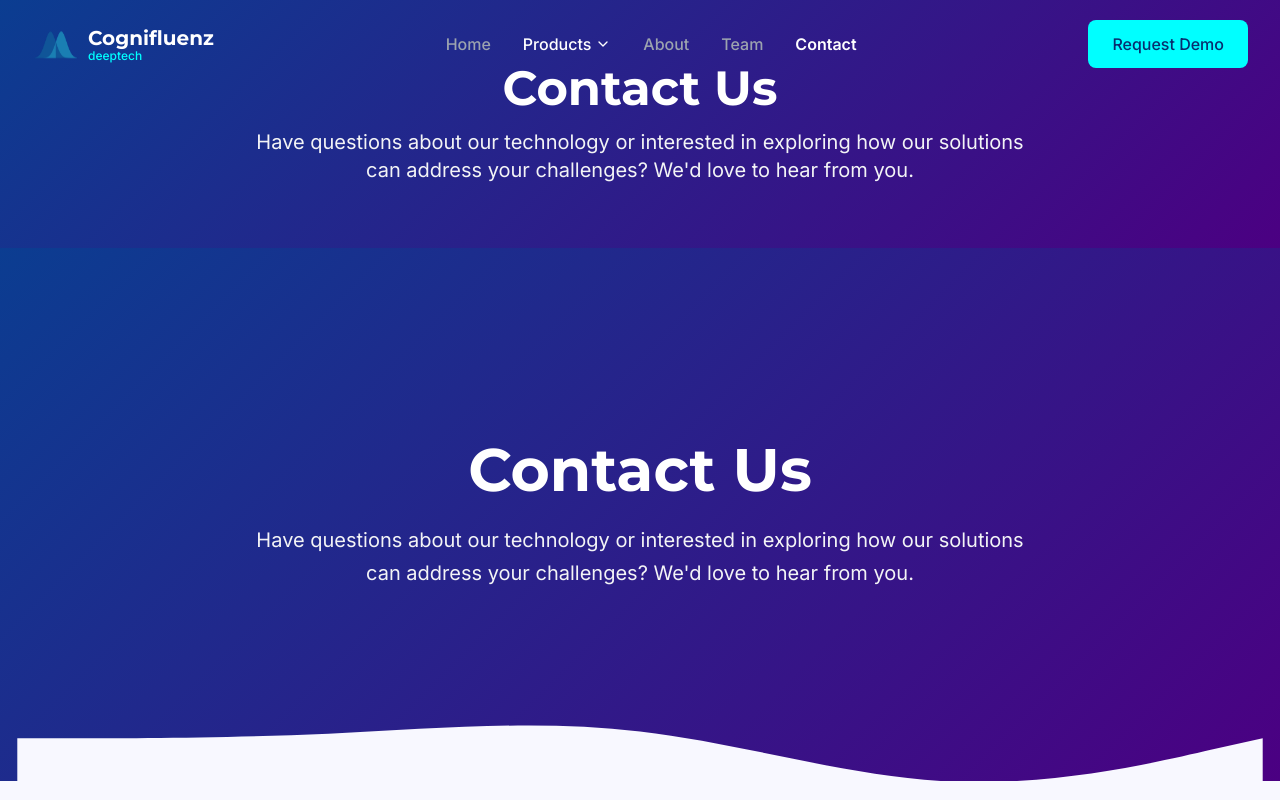
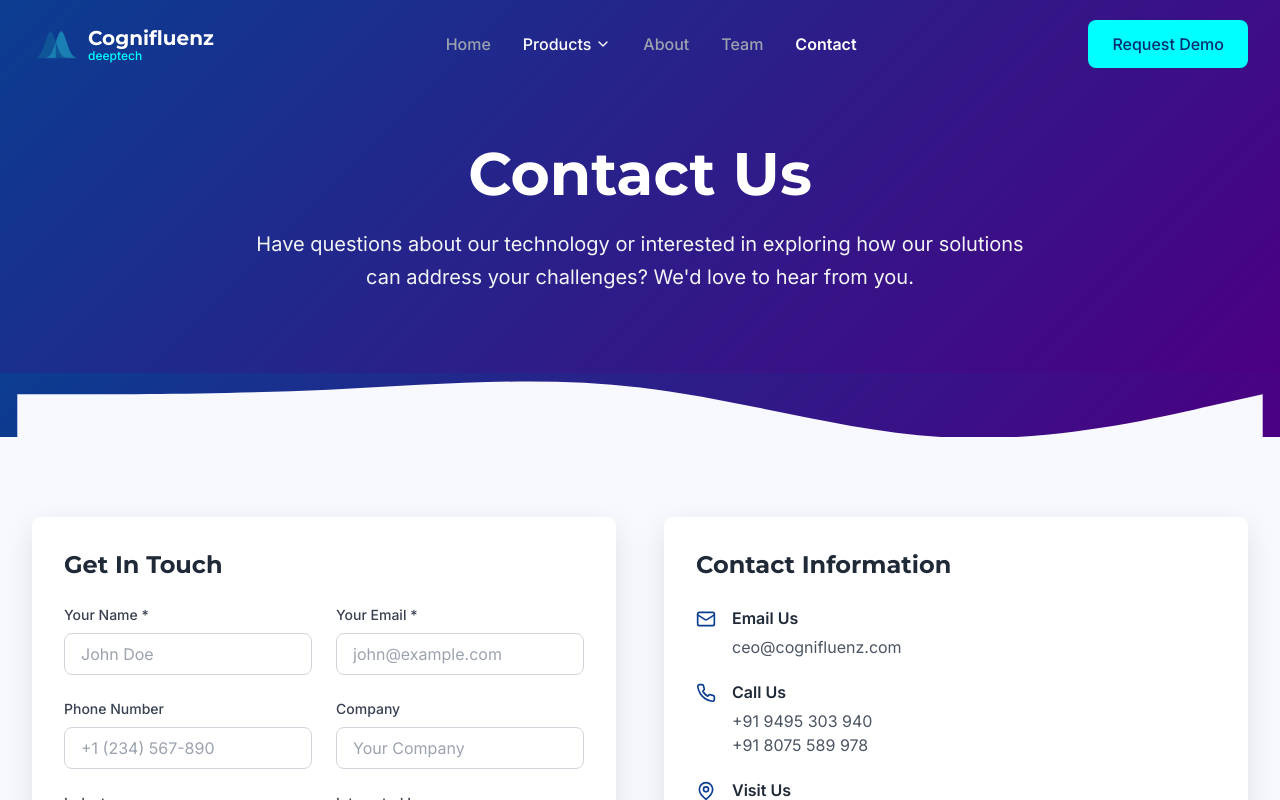
Before and after one commit to sidharth-n/congnifluenz-landing-page, a React (Vite) app: page /contact in a window 1280 px wide. Shown: the top 800 px of the page. Built offline with nearby package versions, Linux system fonts and the light colour scheme.

Commit message:
udpate hero section

```diff
--- a/src/components/common/PageHeader.tsx
+++ b/src/components/common/PageHeader.tsx
@@ -7,13 +7,13 @@ interface PageHeaderProps {
 
 const PageHeader: React.FC<PageHeaderProps> = ({ title, subtitle }) => {
   return (
-    <div className="bg-gradient-primary py-12 md:py-16">
+    <div className="bg-gradient-primary pt-32 pb-16 md:pt-36 md:pb-20">
       <div className="container-custom">
-        <h1 className="text-3xl md:text-4xl lg:text-5xl font-bold text-white mb-4 text-center">
+        <h1 className="text-4xl md:text-5xl lg:text-6xl font-bold text-white mb-6 text-center">
           {title}
         </h1>
         {subtitle && (
-          <p className="text-xl text-gray-100 text-center max-w-3xl mx-auto">
+          <p className="text-xl text-gray-100 text-center max-w-3xl mx-auto leading-relaxed">
             {subtitle}
           </p>
         )}
--- a/src/components/home/ContactSection.tsx
+++ b/src/components/home/ContactSection.tsx
@@ -36,7 +36,24 @@ const ContactSection = () => {
     e.preventDefault()
     setIsSubmitting(true)
 
-    // Simulate form submission
+    // Create email body
+    const emailBody = `
+      Name: ${formData.name}
+      Email: ${formData.email}
+      Company: ${formData.company}
+      Product Interest: ${formData.product}
+      Message: ${formData.message}
+    `
+
+    // Prepare mailto URL
+    const mailtoUrl = `mailto:ceo@cognifluenz.com?subject=Home Page Contact Form&body=${encodeURIComponent(
+      emailBody
+    )}`
+
+    // Open the user's email client
+    window.open(mailtoUrl)
+
+    // Show success message and reset form
     setTimeout(() => {
       setIsSubmitting(false)
       setIsSubmitted(true)
@@ -52,7 +69,7 @@ const ContactSection = () => {
       setTimeout(() => {
         setIsSubmitted(false)
       }, 5000)
-    }, 1500)
+    }, 1000)
   }
 
   return (
--- a/src/components/home/HeroSection.tsx
+++ b/src/components/home/HeroSection.tsx
@@ -24,9 +24,10 @@ const HeroSection = () => {
             initial={{ opacity: 0, y: 30 }}
             animate={{ opacity: 1, y: 0 }}
             transition={{ duration: 1, delay: 0.3 }}
-            className="text-white text-4xl md:text-5xl lg:text-6xl mb-10 md:mb-12 font-extralight tracking-wide"
+            className="text-white text-4xl md:text-6xl lg:text-7xl mb-10 md:mb-12 font-light tracking-tight leading-tight"
           >
-            Intelligent algorithms for deep problems
+            Intelligent algorithms
+            <br className="hidden sm:block" /> for deep problems
           </motion.h2>
 
           <div className="flex flex-col items-center">
@@ -34,17 +35,25 @@ const HeroSection = () => {
               initial={{ opacity: 0 }}
               animate={{ opacity: 1 }}
               transition={{ duration: 0.5, delay: 0.8 }}
-              className="text-white font-mono tracking-wider mb-12 md:mb-16 text-sm md:text-base"
+              className="inline-flex items-center px-6 py-2 bg-opacity-10 backdrop-blur-sm bg-white rounded-full mb-12 md:mb-16"
             >
-              AI • COMPUTER VISION • SIGNAL PROCESSING
+              <span className="text-white font-mono tracking-wider text-sm md:text-base">
+                <span className="text-accent font-medium">AI</span> •{" "}
+                <span className="text-blue-300">COMPUTER VISION</span> •{" "}
+                <span className="text-cyan-300">SIGNAL PROCESSING</span>
+              </span>
             </motion.div>
 
             <motion.div
               initial={{ opacity: 0 }}
               animate={{ opacity: 1 }}
               transition={{ duration: 0.5, delay: 1.3 }}
+              className="transform hover:scale-105 transition-transform duration-300"
             >
-              <Link to="/contact" className="btn-accent">
+              <Link
+                to="/contact"
+                className="btn-accent py-3 px-8 text-lg font-medium shadow-lg shadow-accent/20 hover:shadow-accent/40 transition-shadow"
+              >
                 Request Demo
               </Link>
             </motion.div>
@@ -63,6 +72,7 @@ const HeroSection = () => {
         <motion.div
           animate={{ y: [0, 10, 0] }}
           transition={{ duration: 2, repeat: Infinity }}
+          className="bg-opacity-20 backdrop-blur-sm bg-white rounded-full p-2 hover:bg-opacity-30 transition-all"
         >
           <ChevronDown size={32} className="text-white" />
         </motion.div>
--- a/src/pages/ContactPage.tsx
+++ b/src/pages/ContactPage.tsx
@@ -38,7 +38,28 @@ const ContactPage = () => {
     e.preventDefault()
     setIsSubmitting(true)
 
-    // Simulate form submission
+    // Create email body
+    const emailBody = `
+      Name: ${formData.name}
+      Email: ${formData.email}
+      Phone: ${formData.phone}
+      Company: ${formData.company}
+      Industry: ${formData.industry}
+      Interest: ${formData.interest}
+      Source: ${formData.source}
+      Message: ${formData.message}
+    `
+
+    // Prepare mailto URL (this will open the user's email client)
+    const mailtoUrl = `mailto:ceo@cognifluenz.com?subject=Contact Form Submission from ${encodeURIComponent(
+      formData.name
+    )}&body=${encodeURIComponent(emailBody)}`
+
+    // In a production site, you'd likely use a service like EmailJS, Formspree, or a backend API
+    // This is a simple approach that will open the user's email client
+    window.open(mailtoUrl)
+
+    // Show success message and reset form
     setTimeout(() => {
       setIsSubmitting(false)
       setIsSubmitted(true)
@@ -57,7 +78,7 @@ const ContactPage = () => {
       setTimeout(() => {
         setIsSubmitted(false)
       }, 5000)
-    }, 1500)
+    }, 1000)
   }
 
   const faqs = [
@@ -105,33 +126,8 @@ const ContactPage = () => {
         subtitle="Have questions about our technology or interested in exploring how our solutions can address your challenges? We'd love to hear from you."
       />
 
-      {/* Hero Section */}
-      <section className="pt-24 bg-gradient-primary">
-        <div className="container-custom py-16 lg:py-24">
-          <div className="max-w-3xl mx-auto text-center">
-            <motion.h1
-              initial={{ opacity: 0, y: 20 }}
-              animate={{ opacity: 1, y: 0 }}
-              transition={{ duration: 0.6 }}
-              className="text-white mb-6"
-            >
-              Contact Us
-            </motion.h1>
-            <motion.p
-              initial={{ opacity: 0, y: 20 }}
-              animate={{ opacity: 1, y: 0 }}
-              transition={{ duration: 0.6, delay: 0.2 }}
-              className="text-xl text-gray-100 leading-relaxed mb-8"
-            >
-              Have questions about our technology or interested in exploring how
-              our solutions can address your challenges? We'd love to hear from
-              you.
-            </motion.p>
-          </div>
-        </div>
-
-        {/* Wave divider */}
-        <div className="relative h-16">
+      {/* Wave divider for consistency with other pages */}
+      <div className="relative bg-gradient-primary h-16">
         <svg
           className="absolute bottom-0 w-full h-16"
           viewBox="0 0 1440 74"
@@ -144,10 +140,9 @@ const ContactPage = () => {
           />
         </svg>
       </div>
-      </section>
 
-      {/* Contact Section */}
-      <section className="py-16 bg-background">
+      {/* Contact Section - adjust top padding */}
+      <section className="py-20 bg-background">
         <div className="container-custom">
           <div className="grid grid-cols-1 lg:grid-cols-2 gap-12">
             {/* Contact Form */}
```
Lines whose indentation alone changed are shown as unchanged.
